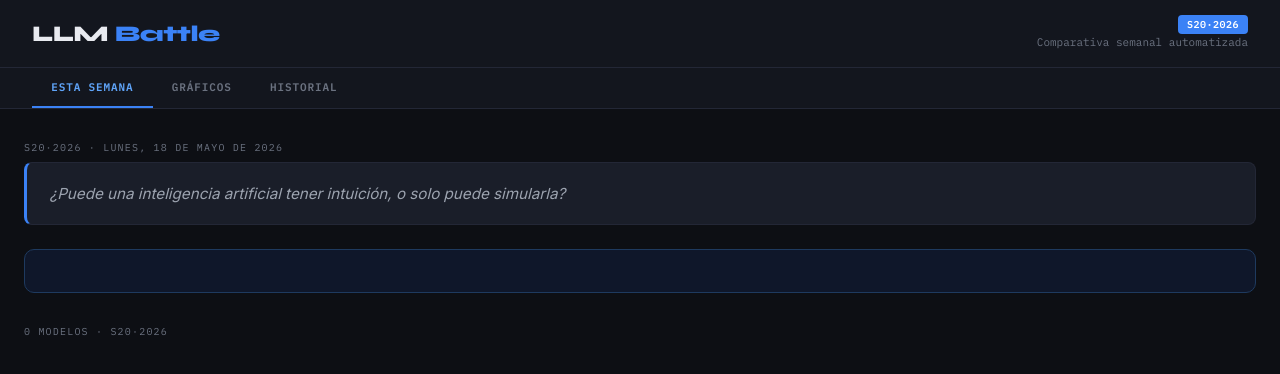
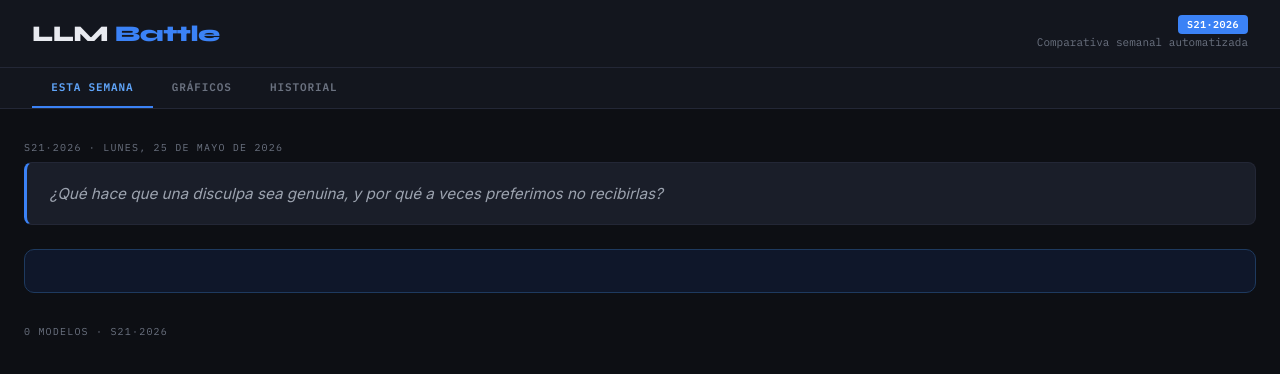
Before and after one commit to dedonatogabriel-bot/llm-battle, a website: page docs/index.html in a window 1280 px wide. Drawn offline with nearby package versions, Linux system fonts and the light colour scheme.

Commit message:
Battle semana 2026-W22

```diff
--- a/docs/index.html
+++ b/docs/index.html
@@ -108,7 +108,7 @@ table.hist tr:hover td{background:var(--surface2)}
 </div>
 
 <script>
-const WEEKS = [{"id":"S20·2026","label":"S20·2026","date":"lunes, 18 de mayo de 2026","prompt":"¿Puede una inteligencia artificial tener intuición, o solo puede simularla?","results":[]}];
+const WEEKS = [{"id":"S21·2026","label":"S21·2026","date":"lunes, 25 de mayo de 2026","prompt":"¿Qué hace que una disculpa sea genuina, y por qué a veces preferimos no recibirlas?","results":[]}];
 const MODEL_LIST = [];
 
 const PALETTE = {
```
